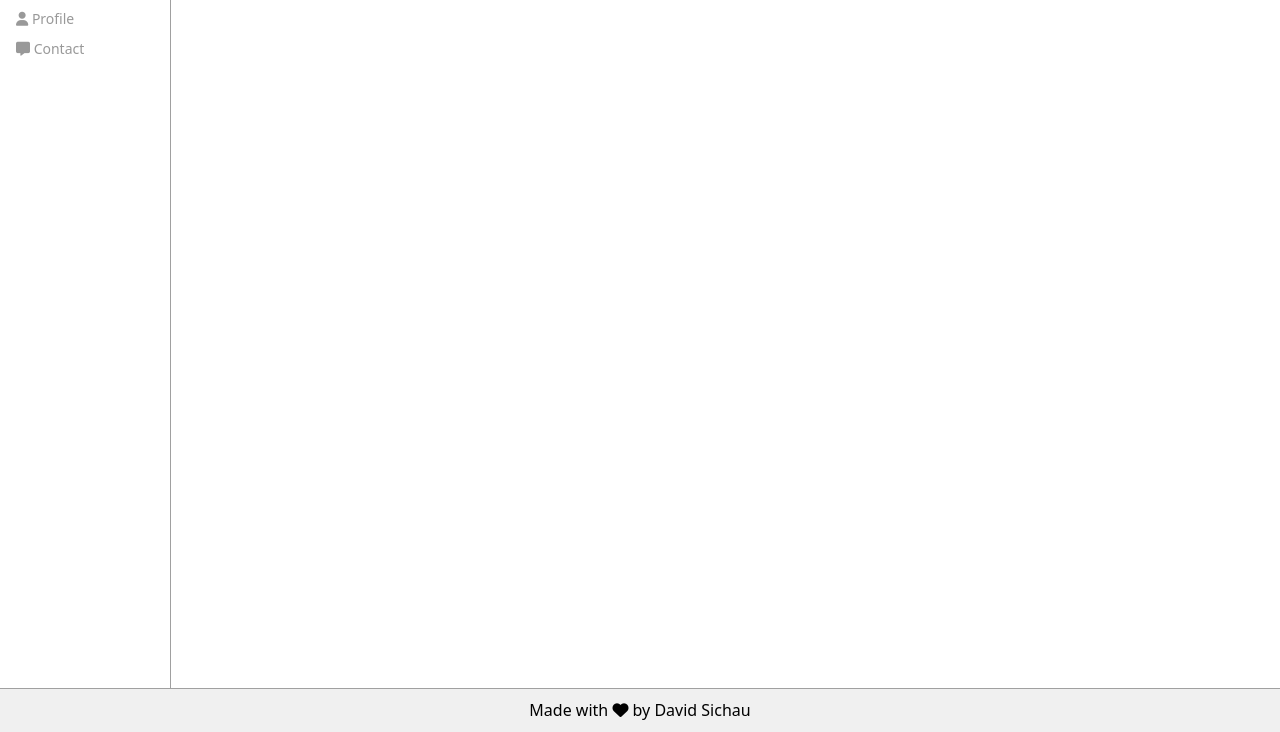
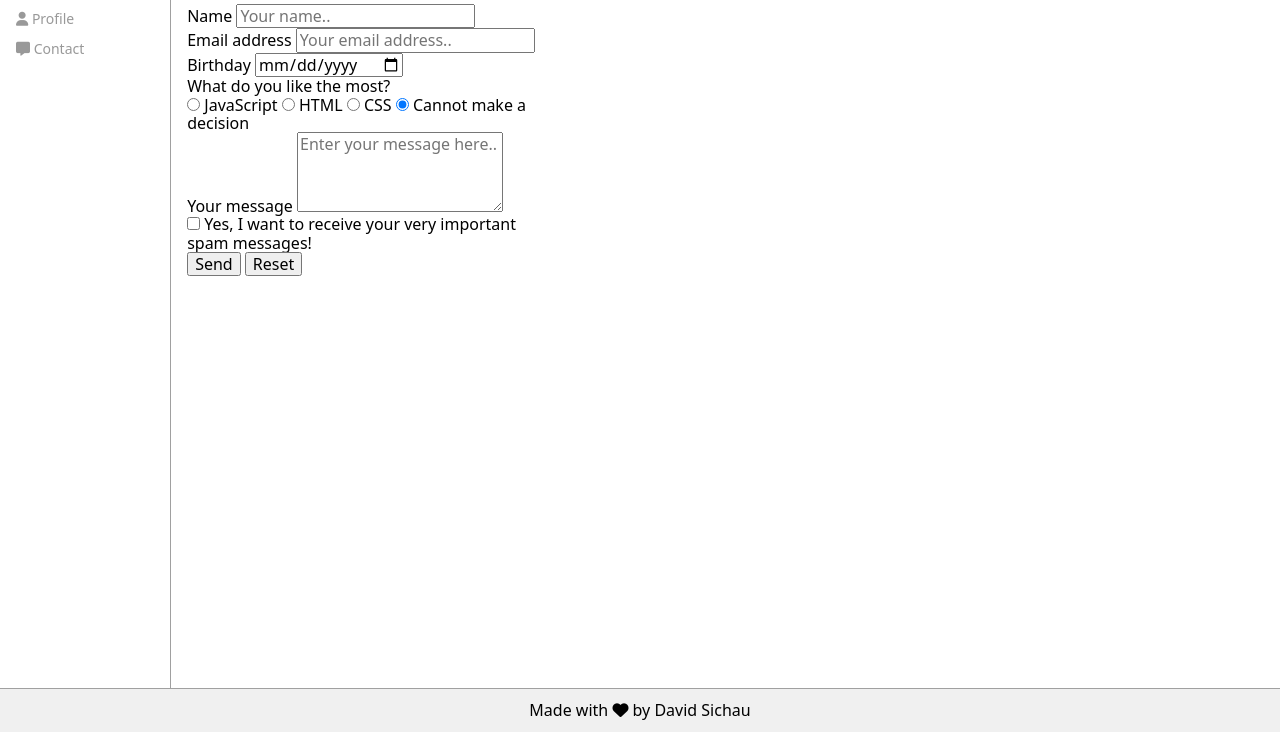
Before and after one commit to sushinator04/FoWe, a website built with Vite: page src/contact.html in a window 1280 px wide. Shown: the part 68-800 px from the top of the page. Built offline with nearby package versions, Linux system fonts and the light colour scheme.

Commit message:
added contact form

```diff
--- a/src/contact.html
+++ b/src/contact.html
@@ -1,5 +1,6 @@
 <!doctype html>
 <html lang="en">
+
 <head>
   <meta charset="UTF-8" />
   <meta content="IE=edge" http-equiv="X-UA-Compatible" />
@@ -9,6 +10,7 @@
 
   <script src="./main.ts" type="module"></script>
 </head>
+
 <body>
   <header>
     <h1>Contact</h1>
@@ -17,34 +19,82 @@
   <section>
     <ul>
       <li>
-          <a href="/" title="Home"
-            ><i class="fa-solid fa-home"></i> <span>Home</span></a
-          >
+        <a href="/" title="Home"><i class="fa-solid fa-home"></i> <span>Home</span></a>
       </li>
       <li>
-          <a href="/" title="Dashboard"
-            ><i class="fa-solid fa-dashboard"></i> <span>Dashboard</span></a
-          >
+        <a href="/" title="Dashboard"><i class="fa-solid fa-dashboard"></i> <span>Dashboard</span></a>
       </li>
       <li>
-          <a href="/" title="Profile"
-            ><i class="fa-solid fa-user"></i> <span>Profile</span></a
-          >
+        <a href="/" title="Profile"><i class="fa-solid fa-user"></i> <span>Profile</span></a>
       </li>
       <li>
-          <a href="./contact.html" title="Contact"
-            ><i class="fa-solid fa-message"></i> <span>Contact</span></a
-          >
+        <a href="./contact.html" title="Contact"><i class="fa-solid fa-message"></i> <span>Contact</span></a>
       </li>
     </ul>
   </section>
 
   <main>
-<!--      TODO add form here-->
+
+    <form action="#" method="POST" class="contact-form">
+      <!-- Name -->
+      <div class="form-group">
+        <label for="name">Name</label>
+        <input type="text" id="name" name="name" placeholder="Your name.." required />
+      </div>
+
+      <!-- Email -->
+      <div class="form-group">
+        <label for="email">Email address</label>
+        <input type="email" id="email" name="email" placeholder="Your email address.." required />
+
+      </div>
+
+      <!-- Birthday -->
+      <div class="form-group">
+        <label for="birthday">Birthday</label>
+        <input type="date" id="birthday" name="birthday" required min="2000-01-01" />
+      </div>
+
+      <!-- Radio Buttons -->
+      <div class="form-group">
+        <label>What do you like the most?</label>
+        <div class="radio-group">
+          <input type="radio" id="js" name="fav_language" value="JS" />
+          <label for="js">JavaScript</label>
+          <input type="radio" id="html" name="fav_language" value="HTML" />
+          <label for="html">HTML</label>
+          <input type="radio" id="css" name="fav_language" value="CSS" />
+          <label for="css">CSS</label>
+          <input type="radio" id="no_choice" name="fav_language" value="none" checked />
+          <label for="no_choice">Cannot make a decision</label>
+        </div>
+      </div>
+
+      <!-- Message -->
+      <div class="form-group">
+        <label for="message">Your message</label>
+        <textarea id="message" name="message" placeholder="Enter your message here.." rows="4" maxlength="30"
+          minlength="5" required></textarea>
+      </div>
+
+      <!-- Checkbox -->
+      <div class="form-group">
+        <input type="checkbox" id="spam" name="spam" />
+        <label for="spam">Yes, I want to receive your very important spam messages!</label>
+      </div>
+
+      <!-- Submit and Reset Buttons -->
+      <div class="form-group buttons">
+        <input type="submit" value="Send" />
+        <input type="reset" value="Reset" />
+      </div>
+    </form>
+
   </main>
 
   <footer>
     <div>Made with <i class="fa-solid fa-heart"></i> by David Sichau</div>
   </footer>
 </body>
+
 </html>
```
Lines whose indentation alone changed are shown as unchanged.
